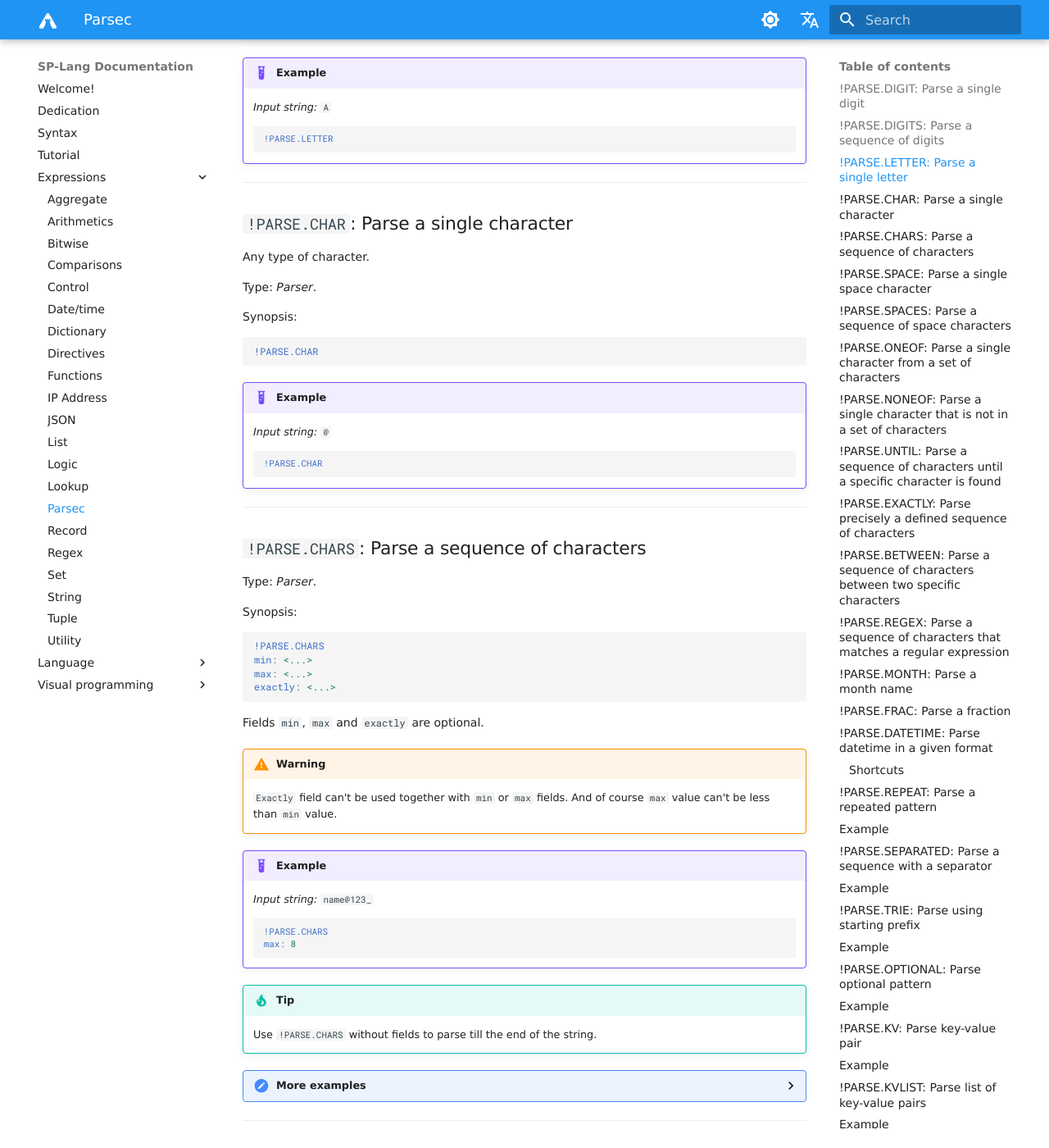
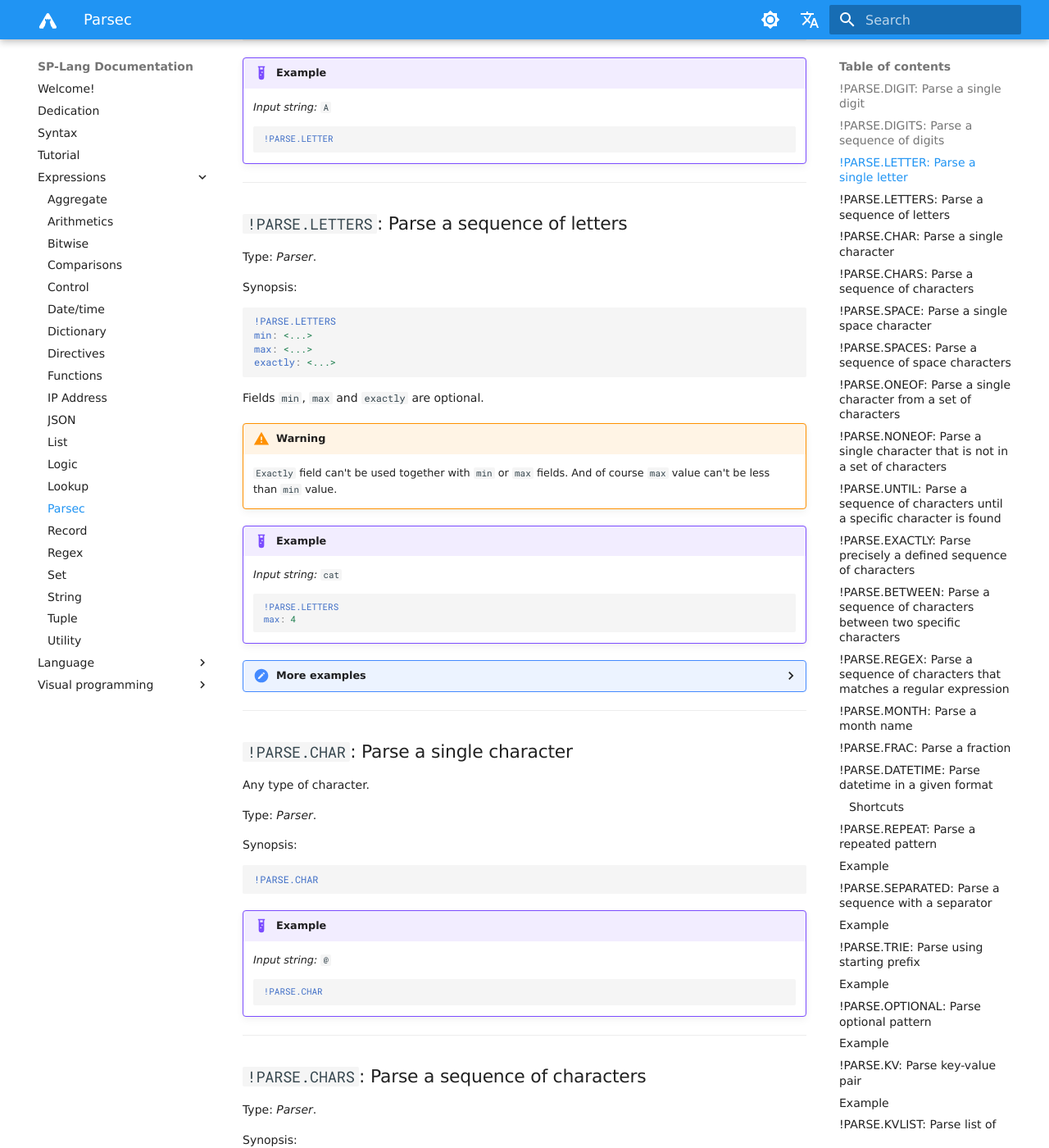
Before and after one commit to TeskaLabs/splang-docs, an MkDocs documentation site: the page built from docs/expressions/parsec.md, in a window 1280 px wide and 1400 px high, scrolled down 1686 px. Shown: the whole window at 82% size. Built offline with MkDocs 1.6.1 and Material for MkDocs 9.7.7, drawn with Linux system fonts in a browser that asks for light colours; some web fonts are replaced; comment, search, counter and statistics services are not loaded.

Commit message:
Add PARSE.LETTERS

````diff
--- a/docs/expressions/parsec.md
+++ b/docs/expressions/parsec.md
@@ -115,6 +115,59 @@ Synopsis:
 	!PARSE.LETTER
 	```
 
+
+---
+
+## `!PARSE.LETTERS`: Parse a sequence of letters
+
+Type: _Parser_.
+
+Synopsis:
+
+
+```yaml
+!PARSE.LETTERS
+min: <...>
+max: <...>
+exactly: <...>
+```
+Fields `min`, `max` and `exactly` are optional.
+
+!!! warning
+
+	`Exactly` field can't be used together with `min` or `max` fields. And of course `max` value can't be less than `min` value.
+
+!!! example
+
+	_Input string:_ `cat`
+
+	```yaml
+	!PARSE.LETTERS
+	max: 4
+	```
+
+<details>
+  <summary>More examples</summary>
+
+Parse as many letters as possible:
+```yaml
+!PARSE.LETTERS
+```
+
+Parse exactly 3 letters:
+```yaml
+!PARSE.LETTERS
+exactly: 3
+```
+
+Parse at least 2 letters, but not more than 4:
+```yaml
+!PARSE.LETTERS
+min: 2
+max: 4
+```
+
+</details>
 
 ---
 
````
